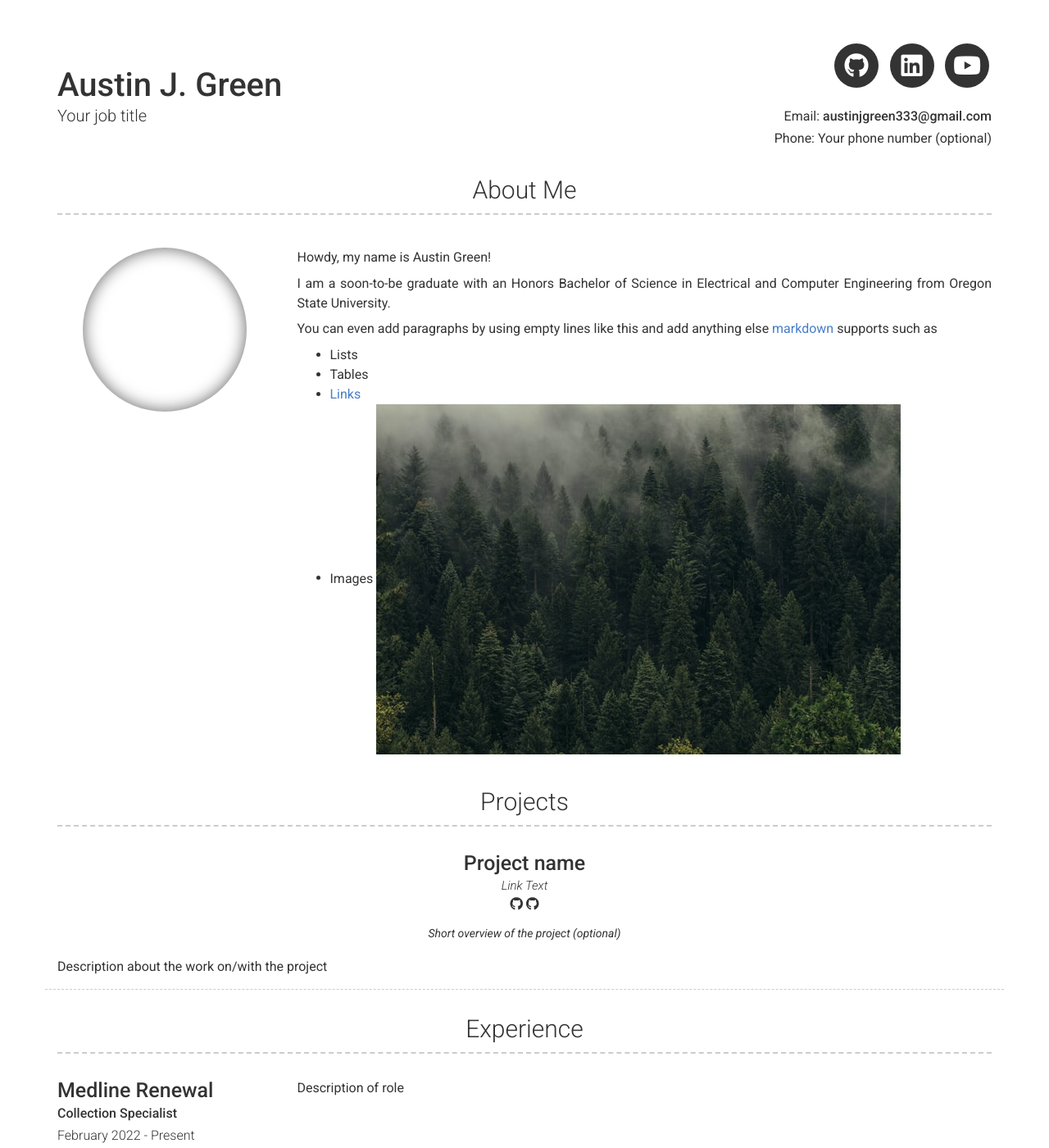
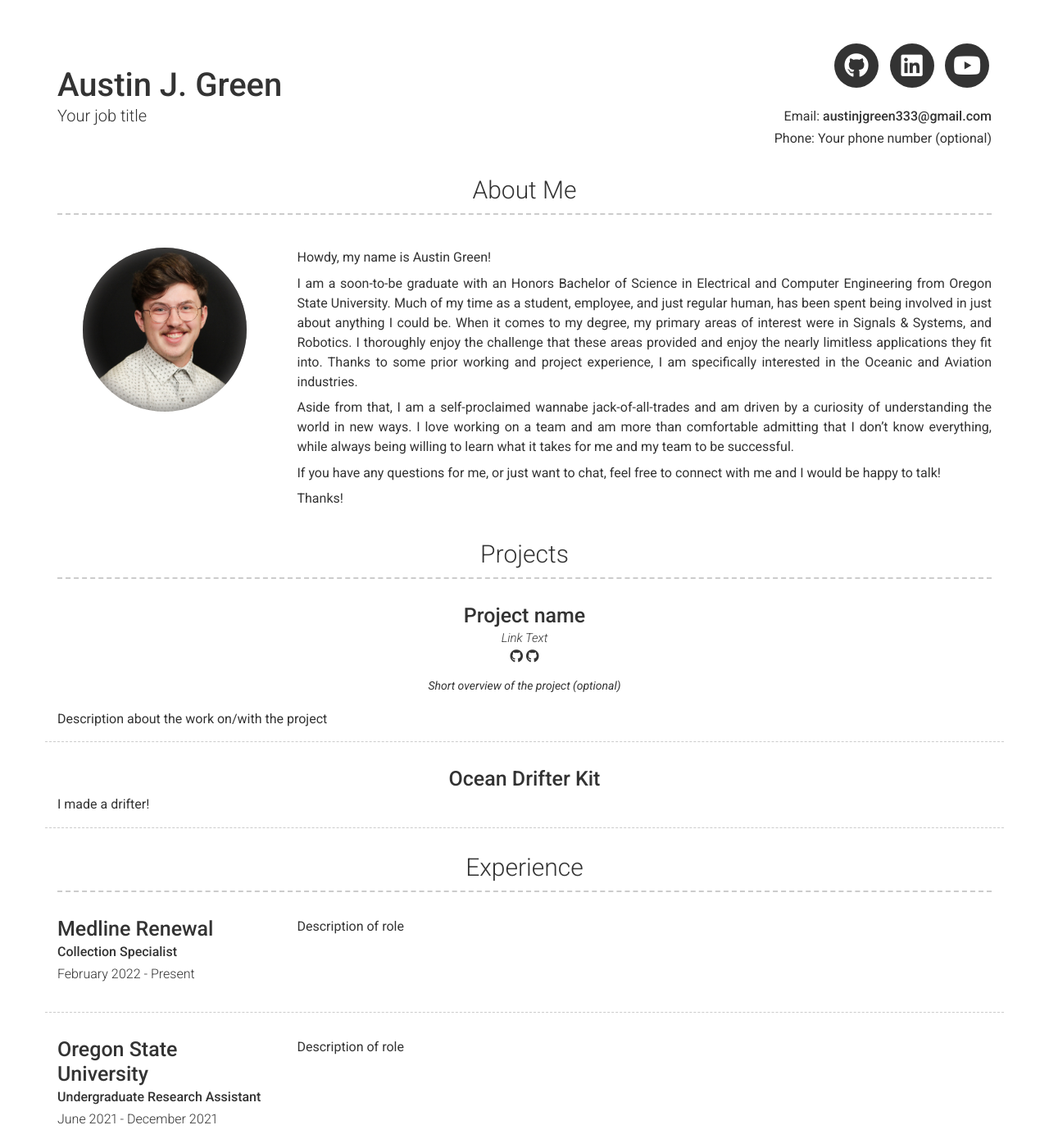
Before and after one commit to AustinJGreen333/AustinJGreen333.github.io, a Jekyll site: the page built from index.md, in a window 1280 px wide and 1400 px high. Shown: the whole window at 82% size. Built offline with Jekyll 4.4.1, drawn with Linux system fonts in a browser that asks for light colours; nearby versions of some CDN libraries.

Commit message:
Added some project details

```diff
--- a/_config.yml
+++ b/_config.yml
@@ -54,13 +54,13 @@ about_profile_image: images/Aboutme.png
 about_content: | # this will include new lines to allow paragraphs
   Howdy, my name is Austin Green!
 
-  I am a soon-to-be graduate with an Honors Bachelor of Science in Electrical and Computer Engineering from Oregon State University.
+  I am a soon-to-be graduate with an Honors Bachelor of Science in Electrical and Computer Engineering from Oregon State University. Much of my time as a student, employee, and just regular human, has been spent being involved in just about anything I could be. When it comes to my degree, my primary areas of interest were in Signals & Systems, and Robotics. I thoroughly enjoy the challenge that these areas provided and enjoy the nearly limitless applications they fit into. Thanks to some prior working and project experience, I am specifically interested in the Oceanic and Aviation industries.
 
-  You can even add paragraphs by using empty lines like this and add anything else [markdown](https://www.markdownguide.org/getting-started#what-is-markdown) supports such as
-    - Lists
-    - Tables
-    - <a href="google.com">Links</a>
-    - Images ![alt text](/images/landscape-trees.jpg "Trees")
+  Aside from that, I am a self-proclaimed wannabe jack-of-all-trades and am driven by a curiosity of understanding the world in new ways. I love working on a team and am more than comfortable admitting that I don't know everything, while always being willing to learn what it takes for me and my team to be successful.
+
+  If you have any questions for me, or just want to chat, feel free to connect with me and I would be happy to talk!
+
+  Thanks!
 
 content:
   - title: Projects # Title for the section
@@ -84,6 +84,18 @@ content:
           Short overview of the project (optional)
         description: | # this will include new lines to allow paragraphs
           Description about the work on/with the project
+
+      - layout: top-middle
+        border: weak
+        title: Ocean Drifter Kit
+        link:
+        link_text:
+        additional_links:
+          - title: Github Repository for project
+            icon:
+            url:
+        description: |
+          I made a drifter!
   - title: Experience
     layout: list
     content:
@@ -94,6 +106,7 @@ content:
         caption: February 2022 - Present
         description: | # this will include new lines to allow paragraphs
           Description of role
+
       - layout: left
         border: weak
         title: Oregon State University
@@ -101,6 +114,7 @@ content:
         caption: June 2021 - December 2021
         description: | # this will include new lines to allow paragraphs
           Description of role
+
       - layout: left
         border: weak
         title: Oregon State University
@@ -108,6 +122,7 @@ content:
         caption: December 2018 - June 2021
         description: | # this will include new lines to allow paragraphs
           Description of role
+
       - layout: left
         border: weak
         title: FormFactor, Inc.
@@ -115,6 +130,7 @@ content:
         caption: March 2020 - September 2020
         description: | # this will include new lines to allow paragraphs
           Description of role
+
   - title: Education
     layout: list
     content:
```
Also changed, not shown: images/Aboutme.png (added).
